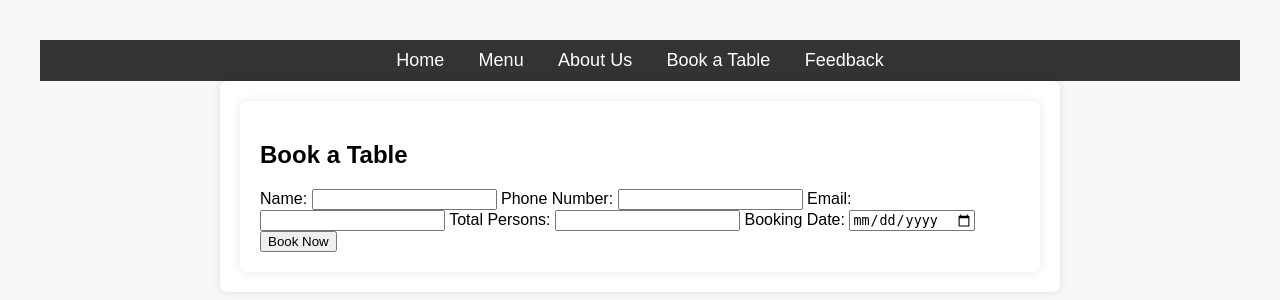
After one commit to weuis/fast-food-web-restaurant, a Django app: page /restaurant_app/book-table/ in a window 1280 px wide. The commit adds this page. Shown: the top 300 px of the page. Run offline with Django 5.2, Linux system fonts and the light colour scheme; parts of the project's set-up code (start-up, migrations or seed data) failed here and were passed over.

Commit message:
Creating book_table html file and book_table function based view

```diff
--- a/restaurant_app/urls.py
+++ b/restaurant_app/urls.py
@@ -1,11 +1,13 @@
 from django.urls import path
 
-from restaurant_app.views import home, about, menu
+from restaurant_app.views import home_view, about_view, menu_view, book_table_view
 urlpatterns = [
-    path("", home, name="home"),
-    path("about/", about, name="about"),
+    path("", home_view, name="home"),
+    path("about/", about_view, name="about"),
 
-    path("menu/", menu, name="menu"),
+    path("menu/", menu_view, name="menu"),
+
+    path("book-table/", book_table_view, name="book_table" ),
 
 
 ]
--- a/restaurant_app/views.py
+++ b/restaurant_app/views.py
@@ -12,7 +12,7 @@ from .models import (
     Feedback
 )
 
-def home(request: HttpRequest) -> HttpResponse:
+def home_view(request: HttpRequest) -> HttpResponse:
     positions = Position.objects.all()
     position_list = PositionList.objects.all()
     review = Feedback.objects.all()
@@ -28,7 +28,7 @@ def home(request: HttpRequest) -> HttpResponse:
         context=context
     )
 
-def about(request: HttpRequest) -> HttpResponse:
+def about_view(request: HttpRequest) -> HttpResponse:
     data = AboutUs.objects.all()
     context = {
         'data': data
@@ -36,7 +36,7 @@ def about(request: HttpRequest) -> HttpResponse:
     return render(request, 'restaurant_app/about.html', context=context)
 
 
-def menu(request):
+def menu_view(request: HttpRequest) -> HttpResponse:
     positions = Position.objects.all()
     menu_items = PositionList.objects.all()
 
@@ -45,4 +45,36 @@ def menu(request):
         'menu_items': menu_items,
     }
 
-    return render(request, 'restaurant_app/menu.html', context)
+    return render(request, 'restaurant_app/menu.html', context=context)
+
+def book_table_view(request: HttpRequest) -> HttpResponse:
+    context = {}
+
+    if request.method == 'POST':
+        name = request.POST.get('user_name', '').strip()
+        phone_number = request.POST.get('phone_number', '').strip()
+        email = request.POST.get('user_email', '').strip()
+        total_person = request.POST.get('total_person', '').strip()
+        booking_data = request.POST.get('booking_data', '').strip()
+        try:
+            total_person = int(total_person)
+        except ValueError:
+            total_person = 0
+
+        if name and len(phone_number) == 10 and email and total_person > 0 and booking_data:
+            data = BookTable(Name=name, Phone_number=phone_number,
+                             Email=email, Total_person=total_person,
+                             Booking_date=booking_data)
+            data.save()
+            context['message'] = "Booking successful!"
+        else:
+            context['error'] = "Invalid input. Please check your details."
+        context.update({
+            'user_name': name,
+            'phone_number': phone_number,
+            'user_email': email,
+            'total_person': total_person,
+            'booking_data': booking_data,
+        })
+
+    return render(request, 'restaurant_app/book_table.html', context=context)
--- a/templates/base.html
+++ b/templates/base.html
@@ -41,7 +41,7 @@
         <a href="{% url 'restaurant_app:home' %}">Home</a>
         <a href="{% url 'restaurant_app:menu' %}">Menu</a>
         <a href="{% url 'restaurant_app:about' %}">About Us</a>
-        <a href="#">Book a Table</a>
+        <a href="{% url 'restaurant_app:book_table' %}">Book a Table</a>
         <a href="#">Feedback</a>
     </nav>
 
--- /dev/null
+++ b/templates/restaurant_app/book_table.html
@@ -0,0 +1,36 @@
+{% extends 'base.html' %}
+
+{% block title %}Book table - Restaurant{% endblock %}
+
+{% block content %}
+<div class="container">
+    <h2>Book a Table</h2>
+
+    {% if message %}
+        <p style="color: green;">{{ message }}</p>
+    {% elif error %}
+        <p style="color: red;">{{ error }}</p>
+    {% endif %}
+
+    <form method="POST">
+        {% csrf_token %}
+
+        <label for="user_name">Name:</label>
+        <input type="text" id="user_name" name="user_name" value="{{ user_name }}" required>
+
+        <label for="phone_number">Phone Number:</label>
+        <input type="text" id="phone_number" name="phone_number" value="{{ phone_number }}" required>
+
+        <label for="user_email">Email:</label>
+        <input type="email" id="user_email" name="user_email" value="{{ user_email }}" required>
+
+        <label for="total_person">Total Persons:</label>
+        <input type="number" id="total_person" name="total_person" value="{{ total_person }}" required>
+
+        <label for="booking_data">Booking Date:</label>
+        <input type="date" id="booking_data" name="booking_data" value="{{ booking_data }}" required>
+
+        <button type="submit">Book Now</button>
+    </form>
+</div>
+{% endblock %}
```
